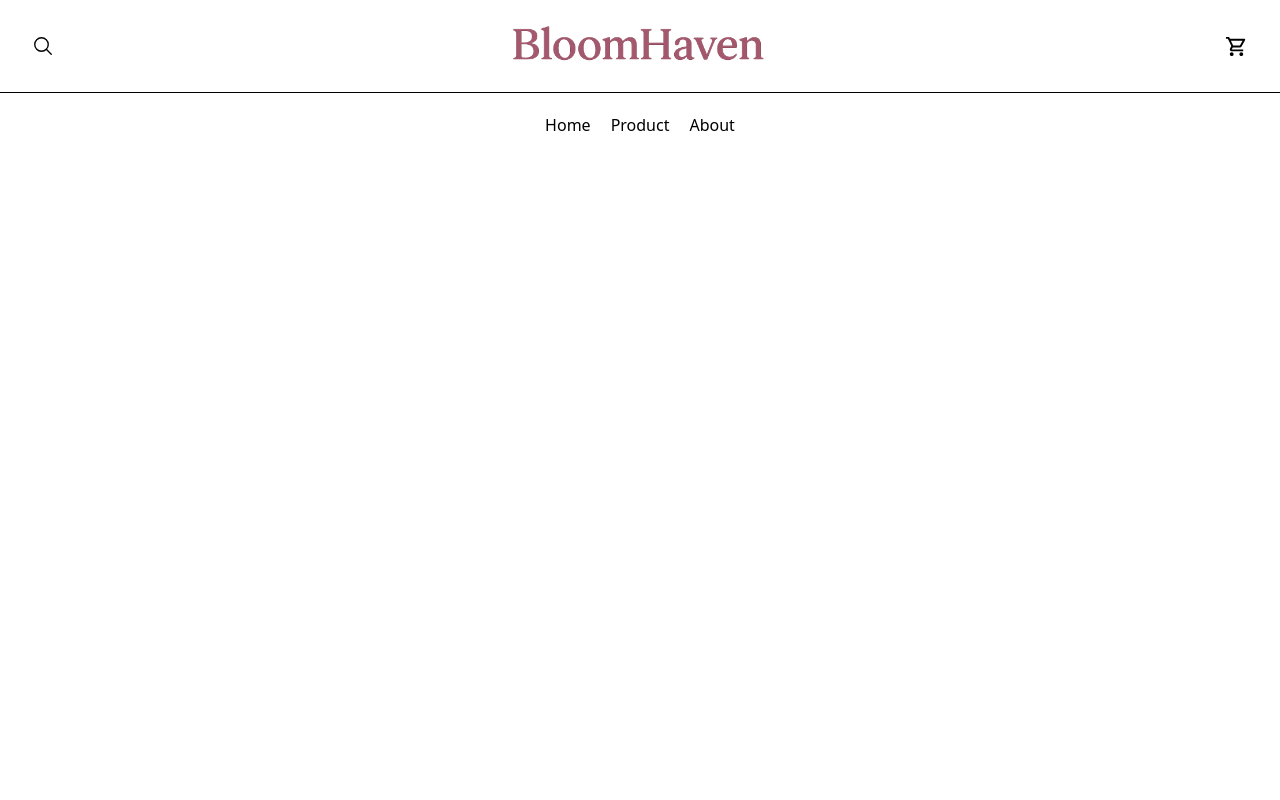
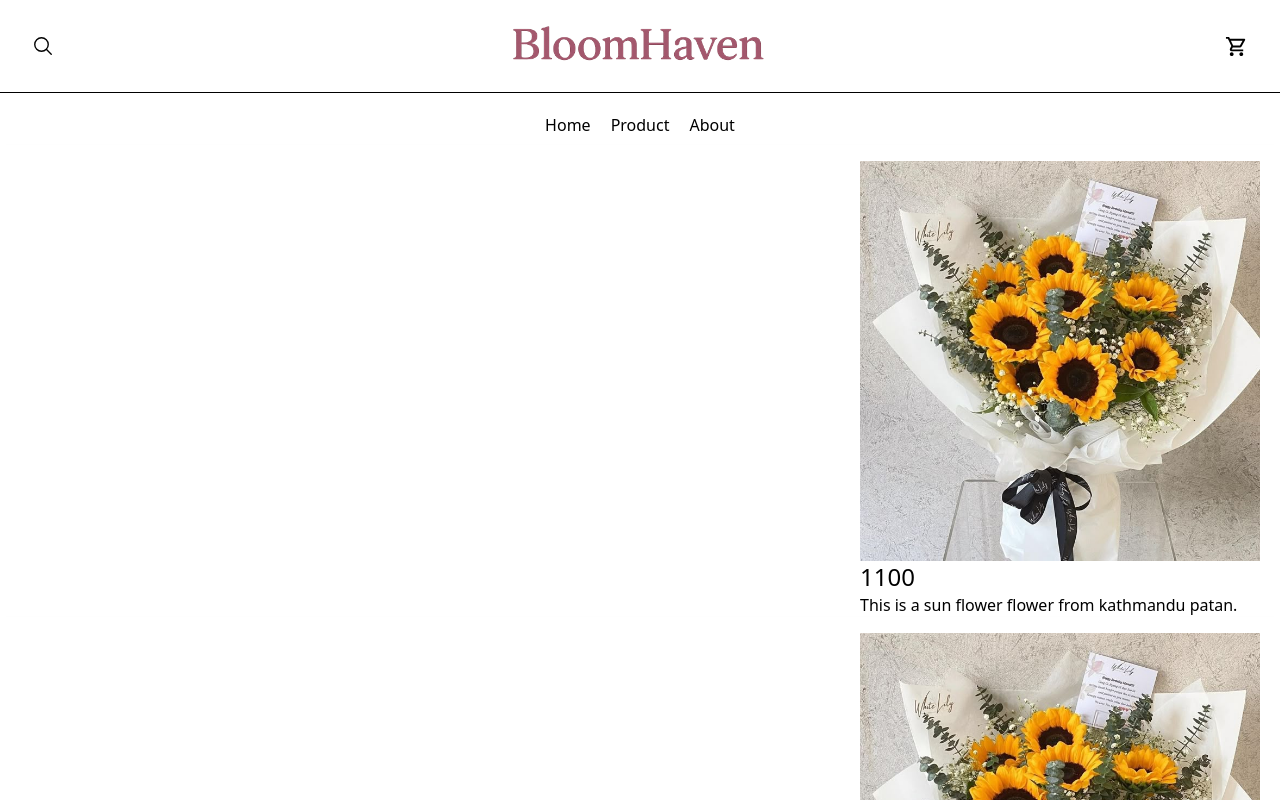
Before and after one commit to NuxGajurel/BloomHaven-e-commerce-, a React (Vite) app: page /home in a window 1280 px wide. Shown: the top 800 px of the page. Built offline with nearby package versions, Linux system fonts and the light colour scheme.

Commit message:
sunflower

```diff
--- a/src/components/Home.jsx
+++ b/src/components/Home.jsx
@@ -1,9 +1,46 @@
 import React from 'react'
-import Topflower from '../../public/Img/1.jpg'
+import Flower from '../../public/Img/mero.jpg'
 const Home = () => {
+
+  const flowerProducts =[
+    {
+      id:1 , name:"sunFlower" , price:1100 , inStock:true , describe :"This is a sun flower flower from kathmandu patan.",url:Flower ,
+
+    },
+    {
+      id:2 , name:"sunFlower" , price:1100 , inStock:true , describe :"This is a sun flower flower from kathmandu patan.",url:Flower ,
+
+    },
+    {
+      id:3 , name:"sunFlower" , price:1100 , inStock:true , describe :"This is a sun flower flower from kathmandu patan.",url:Flower ,
+
+    },
+      {
+      id:4 , name:"sunFlower" , price:1100 , inStock:true , describe :"This is a sun flower flower from kathmandu patan.",url:Flower ,
+
+    },
+  ]
+
   return (
     <div>
   <div className='mt-2'>
+
+  <div>
+{
+  flowerProducts.map((flowerProduct)=>(
+    <div className='grid grid-cols-3 shadow-md bg-white'>
+      <div className='flex flex-col col-4 space-x-5 mt-4' key={flowerProduct.id}>
+        <img src={flowerProduct.url} alt=""  className='h-100 w-100'/>
+        <h3 className='text-2xl'>{flowerProduct.price}</h3>
+        <p>{flowerProduct.describe}</p>
+
+      </div>
+    </div>
+  ))
+}
+
+
+  </div>
 
   </div>
 
```
Also changed, not shown: public/Img/mero.jpg (added).
